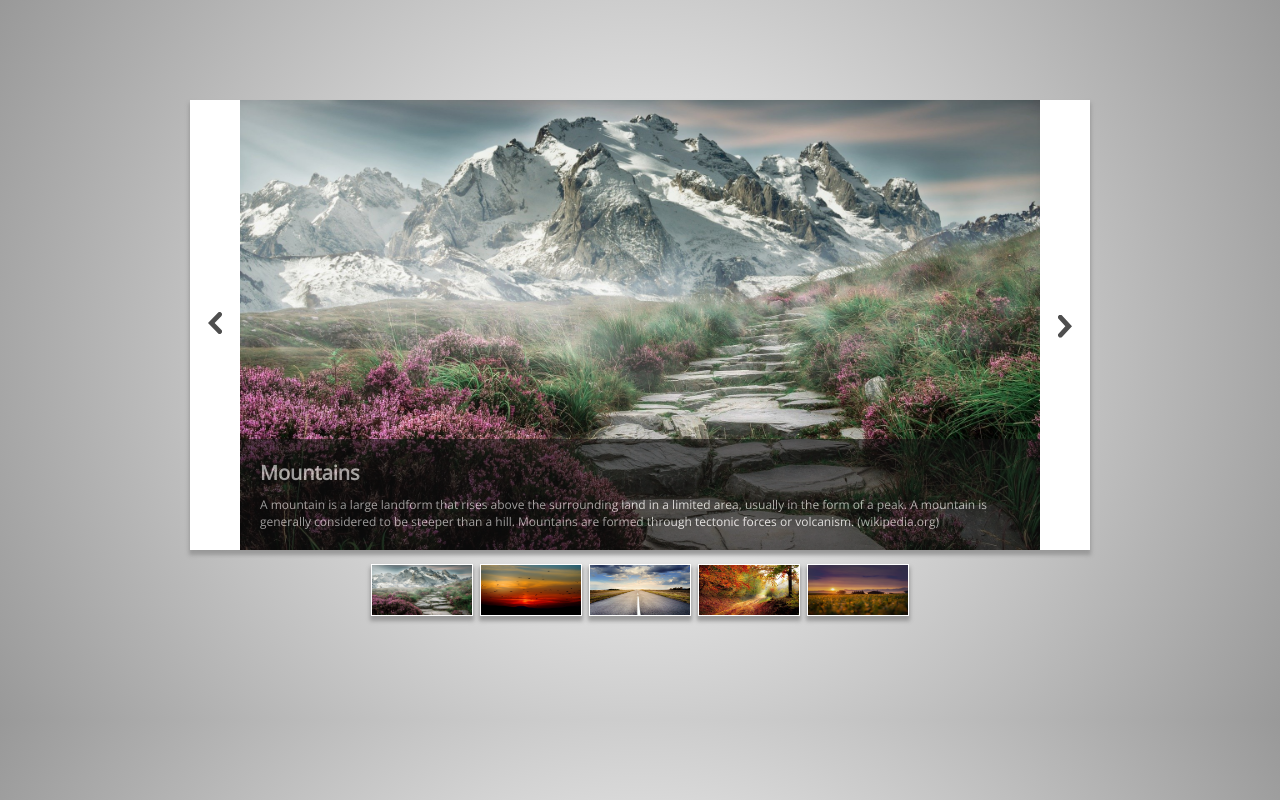
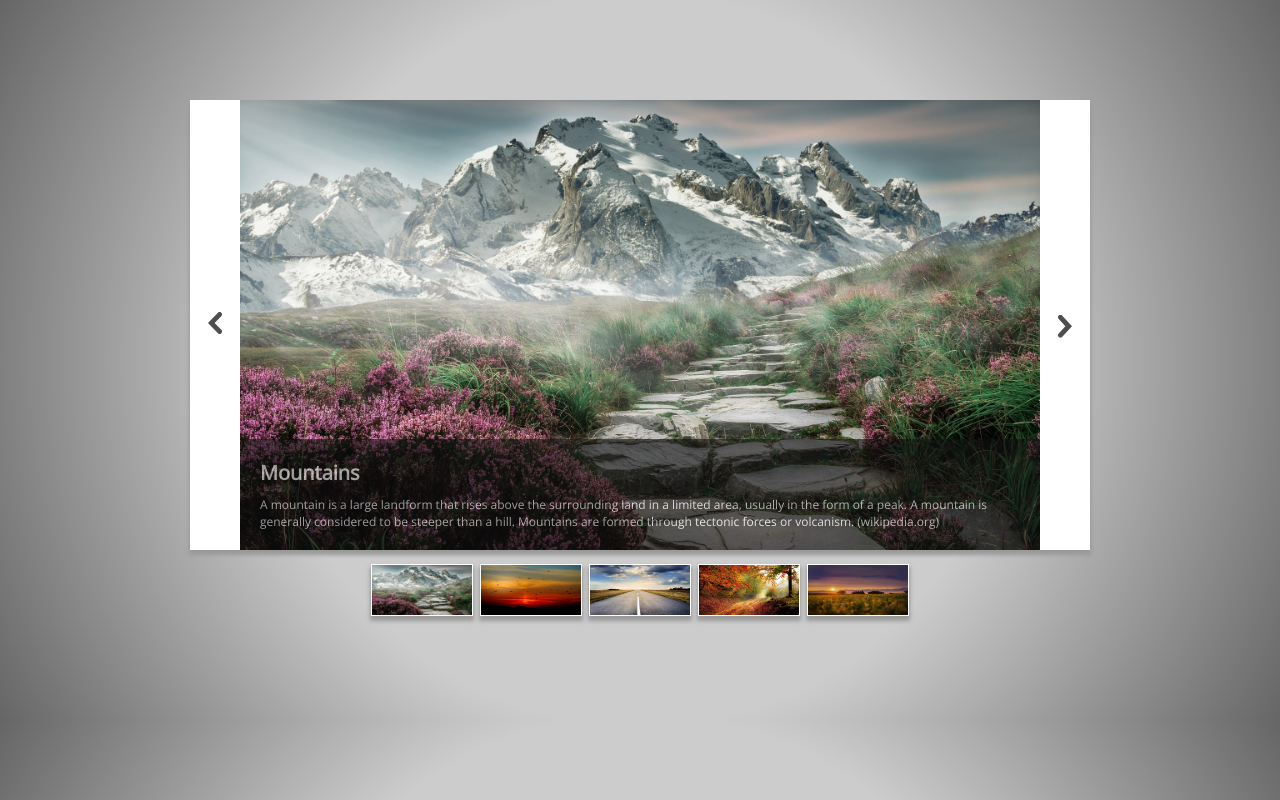
Before and after one commit to adrian-karas/adrian-karas.github.io, a plain HTML site: page my-first-web-application/index.html in a window 1280 px wide. Drawn offline with nearby package versions, Linux system fonts and the light colour scheme.

Commit message:
changed background again

```diff
--- a/my-first-web-application/styles.css
+++ b/my-first-web-application/styles.css
@@ -1,5 +1,5 @@
 body {
-     background: radial-gradient(circle, #FFFFFF 0%, #999999 100%);
+     background: radial-gradient(circle, #CCCCCC 50%, #666666 100%);
  }
 
 .container {
```
